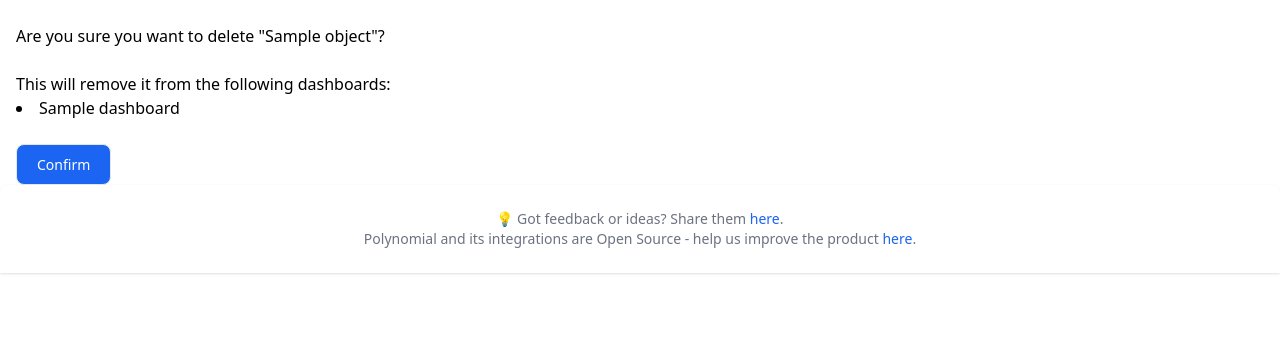
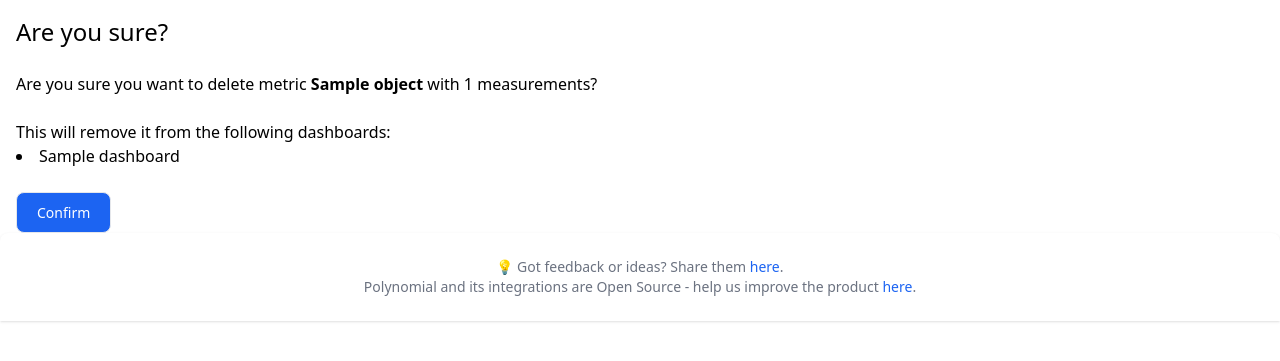
Before and after one commit to corradio/polynomial, a Django app: template templates/mainapp/metric_confirm_delete.html in a window 1280 px wide. Shown: the part 56-417 px from the top of the page. Run offline with Django 4.2, Linux system fonts and the light colour scheme; the template is opened without the code that fills it: most values are stand-ins (such as "Sample title", 1, 10 or a date in 2020); style sheets or scripts are compiled from the project's sources; parts of the project's set-up code (start-up, migrations or seed data) failed here and were passed over; some libraries are stand-ins or nearby versions.

Commit message:
Warn user about consequences of removing metric

```diff
--- a/templates/mainapp/metric_confirm_delete.html
+++ b/templates/mainapp/metric_confirm_delete.html
@@ -1,8 +1,9 @@
 {% extends "base.html" %}
 
 {% block content %}
+<h1>Are you sure?</h1>
   <form method="post">{% csrf_token %}
-      <p>Are you sure you want to delete "{{ object }}"?</p>
+    <p>Are you sure you want to delete metric <b>{{ object }}</b> with {{ object.measurement_set.count }} measurements?</p>
     {{ form }}
     <p>
       This will remove it from the following dashboards:
@@ -12,6 +13,8 @@
         {% endfor %}
       </ul>
     </p>
+    <p>
       <input type="submit" value="Confirm">
+    </p>
   </form>
 {% endblock %}
```
Lines whose indentation alone changed are shown as unchanged.
